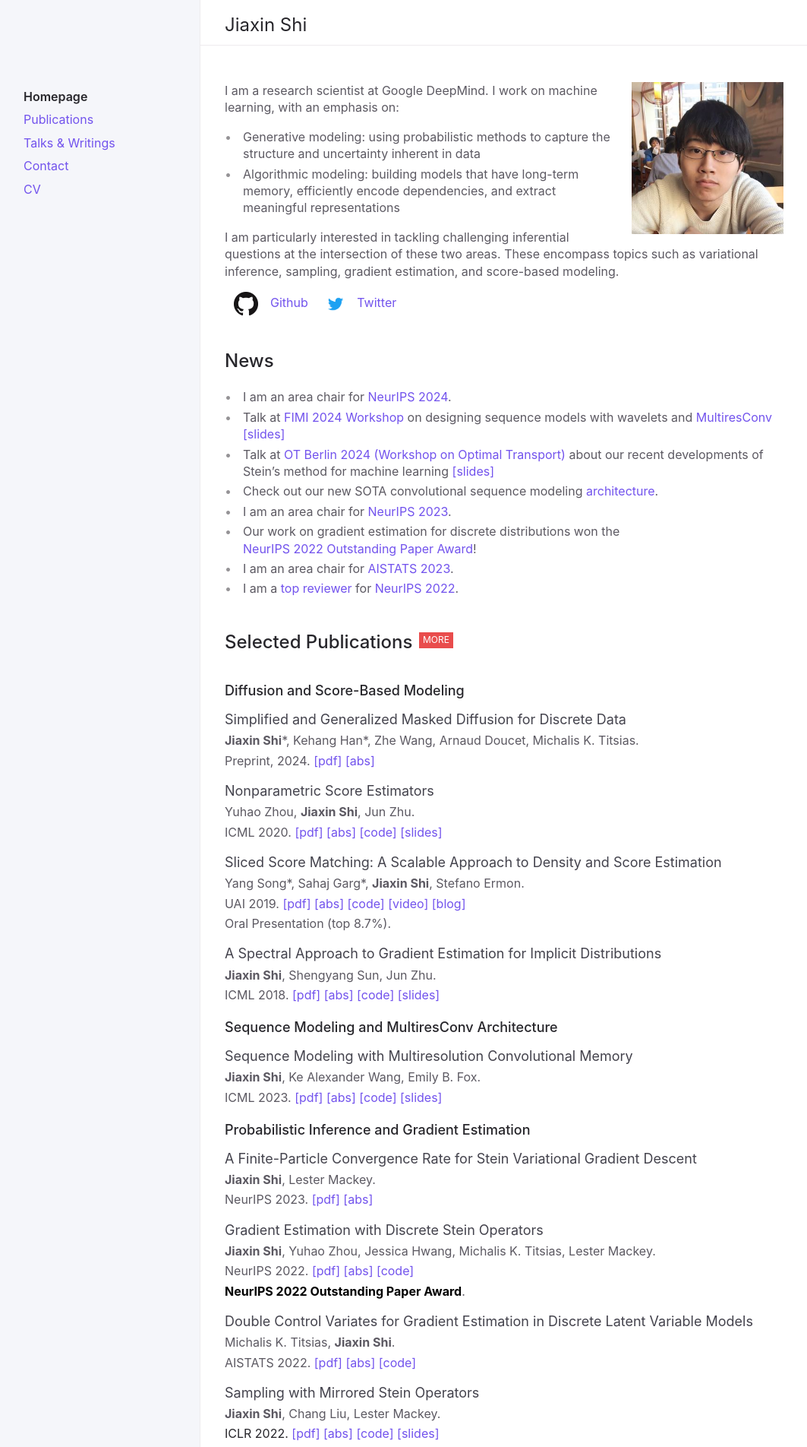
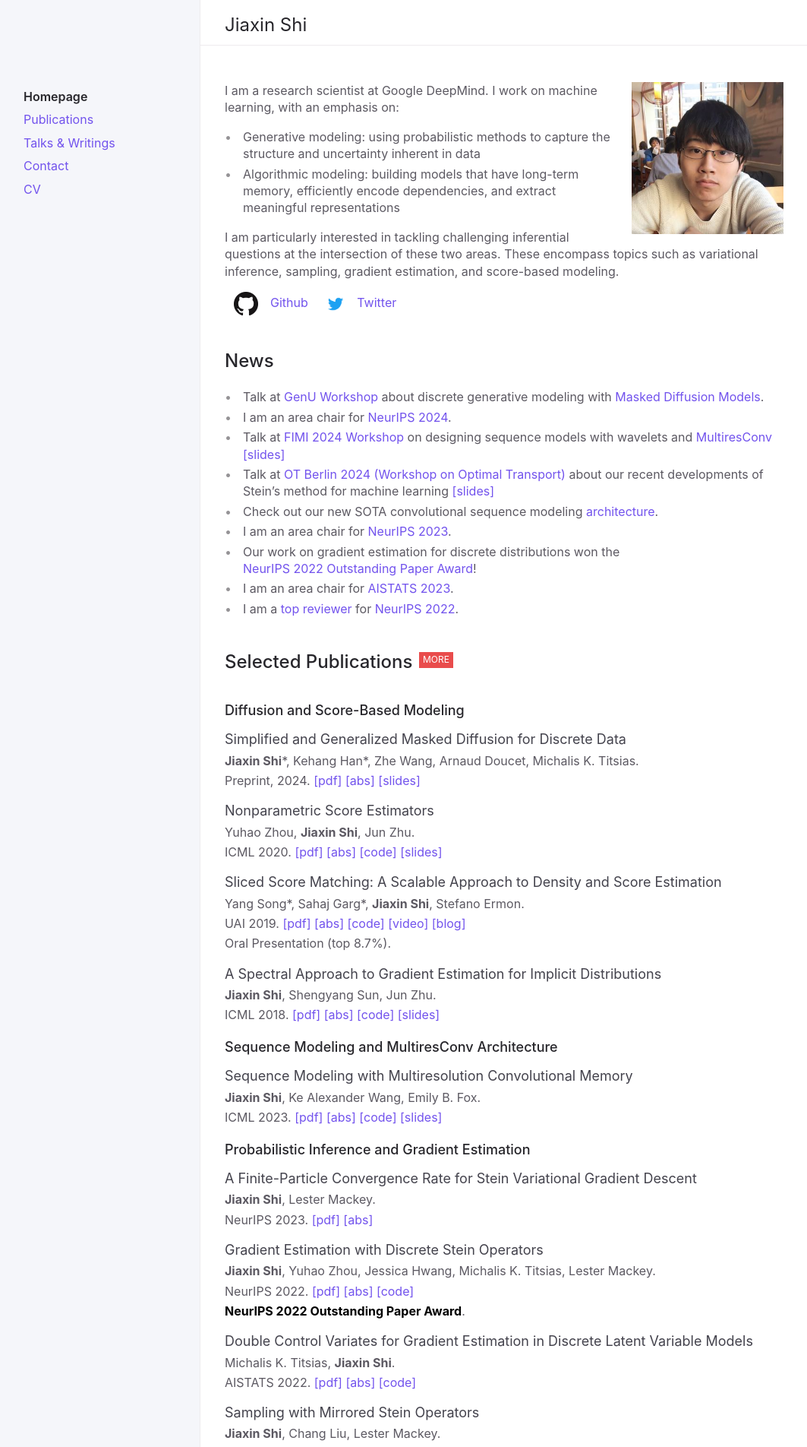
Before and after one commit to thjashin/thjashin.github.io, a Jekyll site: the page built from index.md, in a window 1280 px wide. Shown: the top 1904 px of the page at 76% size, without its empty margins (92-1155 px from the left). Built offline with Jekyll 4.4.1, drawn with Linux system fonts in a browser that asks for light colours.

Commit message:
Update index.md

```diff
--- a/index.md
+++ b/index.md
@@ -38,6 +38,7 @@ I received my B.E. in Computer Science at Tsinghua University.
 ## News
 {: .d-inline-block :}
 
+* Talk at [GenU Workshop](https://genu.ai/2024/) about discrete generative modeling with [Masked Diffusion Models](https://arxiv.org/abs/2406.04329).
 * I am an area chair for [NeurIPS 2024](https://neurips.cc/Conferences/2024).
 * Talk at [FIMI 2024 Workshop](https://ismseminar.github.io/fimi2024/) on designing sequence models with wavelets and [MultiresConv](https://arxiv.org/abs/2305.01638)  [[slides]](https://thjashin.github.io/talks/multires-conv-fimi.pdf)
 * Talk at [OT Berlin 2024 (Workshop on Optimal Transport)](https://sites.google.com/corp/view/ot-berlin-2024) about our recent developments of Stein's method for machine learning [[slides]](https://thjashin.github.io/talks/ot-berlin-stein-jiaxins.pdf)
@@ -63,6 +64,7 @@ Simplified and Generalized Masked Diffusion for Discrete Data
 Preprint, 2024.
 [[pdf]](https://arxiv.org/pdf/2406.04329.pdf)
 [[abs]](https://arxiv.org/abs/2406.04329)
+[[slides]](https://github.com/thjashin/talks/jiaxins_md4_genu.pdf)
 
 Nonparametric Score Estimators
 {: .fs-5 .mb-1 .text-grey-dk-200}
```
